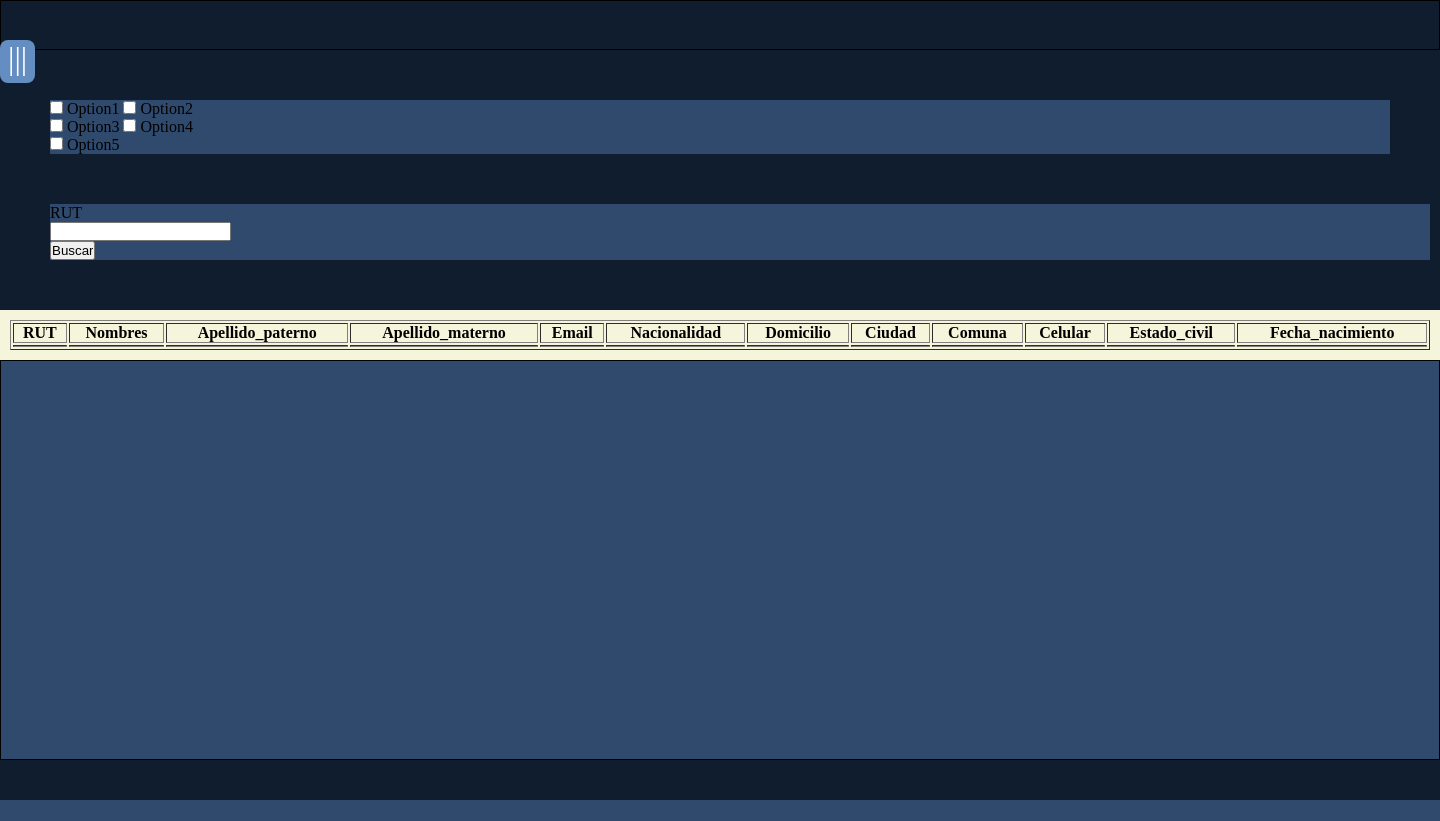
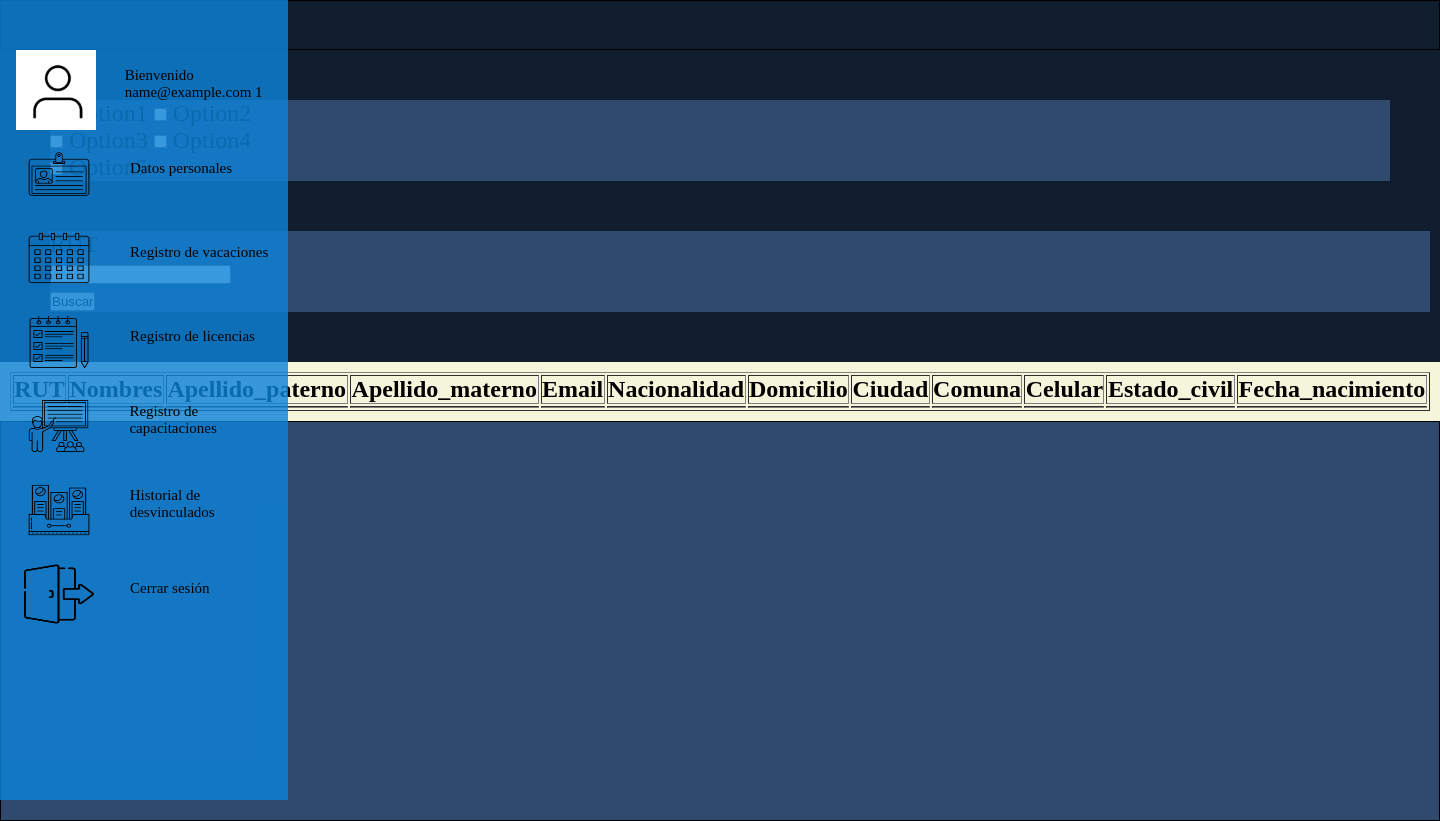
Before and after one commit to babbigam/Kaiser_ABM-taller-de-integracion-I, a PHP site: page /Adatospersonales.php in a window 1440 px wide. Before the commit the page ends 800 px from the top, so only its background shows below. Run offline with PHP 8.4, Linux system fonts and the light colour scheme; the visitor is signed in with stand-in values (Sample User, id 1); tables that the repository leaves empty or names only in its code hold one stand-in row (values such as "Sample post"); data that the repository does not hold is empty; some libraries are stand-ins or nearby versions.

Commit message:
menu denuevo

```diff
--- a/ADatospersonales.php
+++ b/ADatospersonales.php
@@ -16,8 +16,7 @@
     <link rel="stylesheet" href="assets/css/style.css">
     <title>Datos personales</title>
 </head>
-<body id="contenedor">
-    <!--MENU-->
+<body>
     <div> <?php require "assets/js/menuaside.php" ?></div>
     <header id="cabeza">
     </header>
--- a/assets/css/stylemenu.css
+++ b/assets/css/stylemenu.css
@@ -1,79 +1,59 @@
-*{
-    margin: 0;
-    padding: 0;
-    box-sizing: border-box;
+html{
+    font-size: 24px;
 }
-body{
-    background: #101d2f;
+
+/*------------------------------SIDE-MENU------------------------------*/
+.sidemenu{
+    position: fixed;  /*FIXED*/
+    width: 2rem;
+    height: 100%;
+    background-color: rgba(13, 131, 216, 0.817);
+    padding: 2rem;
+    transition: 0.5s;
+    overflow: hidden; /*Oculta texto del menú*/
 }
-/* MENU */
-.menuicono {
-    width: 2.2rem;
-    height: 2.7rem;
-    background: #648dc1;
-    border-radius: 0.5rem;
+
+.sidemenu:hover{
+    width: 12rem;
+}
+.sidemenu ul{
     position: absolute;
-    top: 5%;
-    left: 0%;
-    font-size: 2rem;
-    color: white;
-    text-align: center;
-    transition: left 0.2s;
+    left: 0;
+    /*top: 20px;*/
+    width: 100%;
 }
-.checkbox:checked ~ .menuicono {
-    left: 20%;
-    border-radius: 0 0.5rem 0.5rem;
+
+.sidemenu ul li{
+    width: 100%;
+    list-style: none;
+    padding-left: 1rem; ;
 }
-.menu-collap{
-    width: 20%;
-    height: 100%;
-    background: #648dc1;
-    position: absolute;
-    left: -20%;
+
+li:hover{
+    background: rgb(83, 83, 83);
+    align-items: center;
+}
+
+.sidemenu ul li a{
+    display: flex;
+    text-decoration: none;
+    color: black;
+    height: 3.5rem;
+}
+
+.sidemenu ul li a .icon{
     display: flex;
     align-items: center;
     justify-content: center;
-    transition: left 0.4s;
+    min-width: 2rem;
 }
 
-.checkbox:checked ~ .menu-collap {
-    left: 0%;
-}
-.checkbox {
-    display: none;
+.sidemenu ul li a .nombremodulo{
+    display: flex;
+    align-items: center;
+    height: 3rem;
+    padding-left: 1.5rem;
+    font-size: 15px;
 }
 
-#sidemenu img{
-    border-radius:60%;
-    width: 80%;
-}
-#sidemenu span{
-    font-size: 20px;
-    padding: 20;
-    overflow: hidden;
-    text-align: center;
-    color: rgb(255, 255, 255);
-}
-
-#sidemenu ul a{
-    text-decoration: none;
-    text-align: center;
-    display: block;
-    color: rgb(255, 255, 255);
-    padding: 10px;
-    font-size: 20px;
-}
-#sidemenu ul{
-    list-style: none;
-    padding-left: 10px;
-}
-
-#sidemenu li ul {
-    outline: 1px solid #059;
-    transition: all .3s;
-}
-
-#sidemenu a:hover{
-    background: #2f486f;
-    border-left: 2px solid white;
-}
+/*SIDEMENU END*/
--- a/assets/js/menuaside.php
+++ b/assets/js/menuaside.php
@@ -6,28 +6,74 @@
     <link rel="stylesheet" href="../css/stylemenu.css">
     <script src="https://ajax.googleapis.com/ajax/libs/jquery/3.2.1/jquery.min.js"></script>
 </head>
-<body>
-<input type="checkbox" class="checkbox" id="check">
-<label class="menuicono" for="check">|||</label>
-<div id="sidemenu" class="menu-collap">
+    <div class="sidemenu">
             <ul>
-        <li><img src="assets/img/iconoperfil.png" alt=""></li>
+                <li>
+                    <a href="#">
+                        <span class="icon">
+                            <img src="assets/img/profile.png" style="width:80px;height:80px;">
+                        </span>
                         <div class="datosusuario">
                             <?php if(!empty($user)): ?>
-                    <span>Bienvenido  </span><?= $user['email']; ?> <?= $user['id']; ?>
-
-                    <a href="assets/js/logout.php">Cerrar sesion</a>
+                            <span class="nombremodulo"> Bienvenido <?= $user['email']; ?> <?= $user['id']; ?> </span>
+                            <!-- <a href="assets/js/logout.php">Cerrar sesion</a> -->
                             <?php else: ?>
                             <h2>No sesion existente</h2>
                             <?php header('Location:login.php'); ?>
                             <?php endif; ?>
                         </div>
-        <li><a href="ADatospersonales.php">Datos personales</a></li>
-        <li><a href="AVacaciones.php">Vacaciones</a></li>
-        <li><a href="ARegistrodelicencias.php">Registro de licencias</a></li>
-        <li><a href="AHistorial.php">Historial</a></li>
-        <li><a href="ARegistrodecapacitaciones.php">Registro de capacitaciones</a></li>
+                    </a>
+                </li>
+                <li>
+                    <a href="Adatospersonales.php">
+                        <span class="icon">
+                            <img src="assets/img/datospersonales.png" style="width:70px;height:60px;">
+                        </span>
+                        <span class="nombremodulo">Datos personales</span>
+                    </a>
+                </li>
+                <li>
+                    <a href="AVacaciones.php">
+                        <span class="icon">
+                            <img src="assets/img/vacaciones.png" style="width:70px;height:60px;">
+                        </span>
+                        <span class="nombremodulo">Registro de vacaciones</span>
+                    </a>
+                </li>
+                <li>
+                    <a href="ARegistrodelicencias.php">
+                        <span class="icon">
+                            <img src="assets/img/licencias.png" style="width:70px;height:60px;">
+                        </span>
+                        <span class="nombremodulo">Registro de licencias</span>
+                    </a>
+                </li>
+                <li>
+                    <a href="ARegistrodecapacitaciones.php">
+                        <span class="icon">
+                            <img src="assets/img/capacitaciones.png" style="width:70px;height:60px;">
+                        </span>
+                        <span class="nombremodulo">Registro de capacitaciones</span>
+                    </a>
+                </li>
+                <li>
+                    <a href="AHistorial.php">
+                        <span class="icon">
+                            <img src="assets/img/desvinculados.png" style="width:70px;height:60px;">
+                        </span>
+                        <span class="nombremodulo">Historial de desvinculados</span>
+                    </a>
+                </li>
+
+                <li>
+                    <a href="assets/js/logout.php">
+                        <span class="icon">
+                            <img src="assets/img/cerrar-sesion.png" style="width:70px;height:60px;">
+                        </span>
+                        <span class="nombremodulo">Cerrar sesión</span>
+                    </a>
+                </li>
             </ul>
-
+        </div>
 </body>
 </html>
```
Also changed, not shown: assets/img/capacitaciones.png (added), assets/img/cerrar-sesion.png (added), assets/img/datospersonales.png (added), assets/img/desvinculados.png (added), assets/img/licencias.png (added), assets/img/office.png (added), assets/img/profile.png (added), assets/img/vacaciones.png (added). Lines whose indentation alone changed are shown as unchanged.
